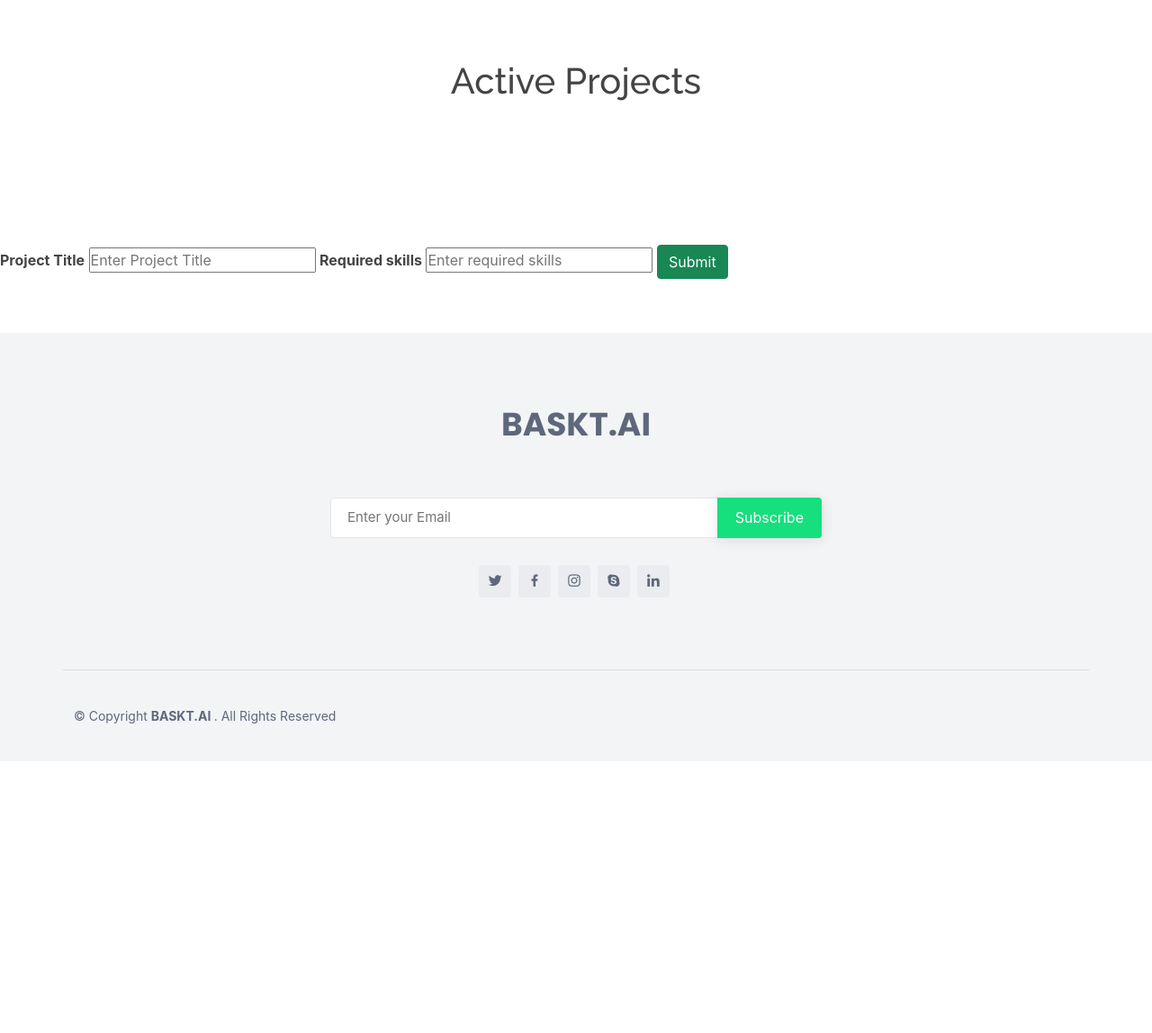
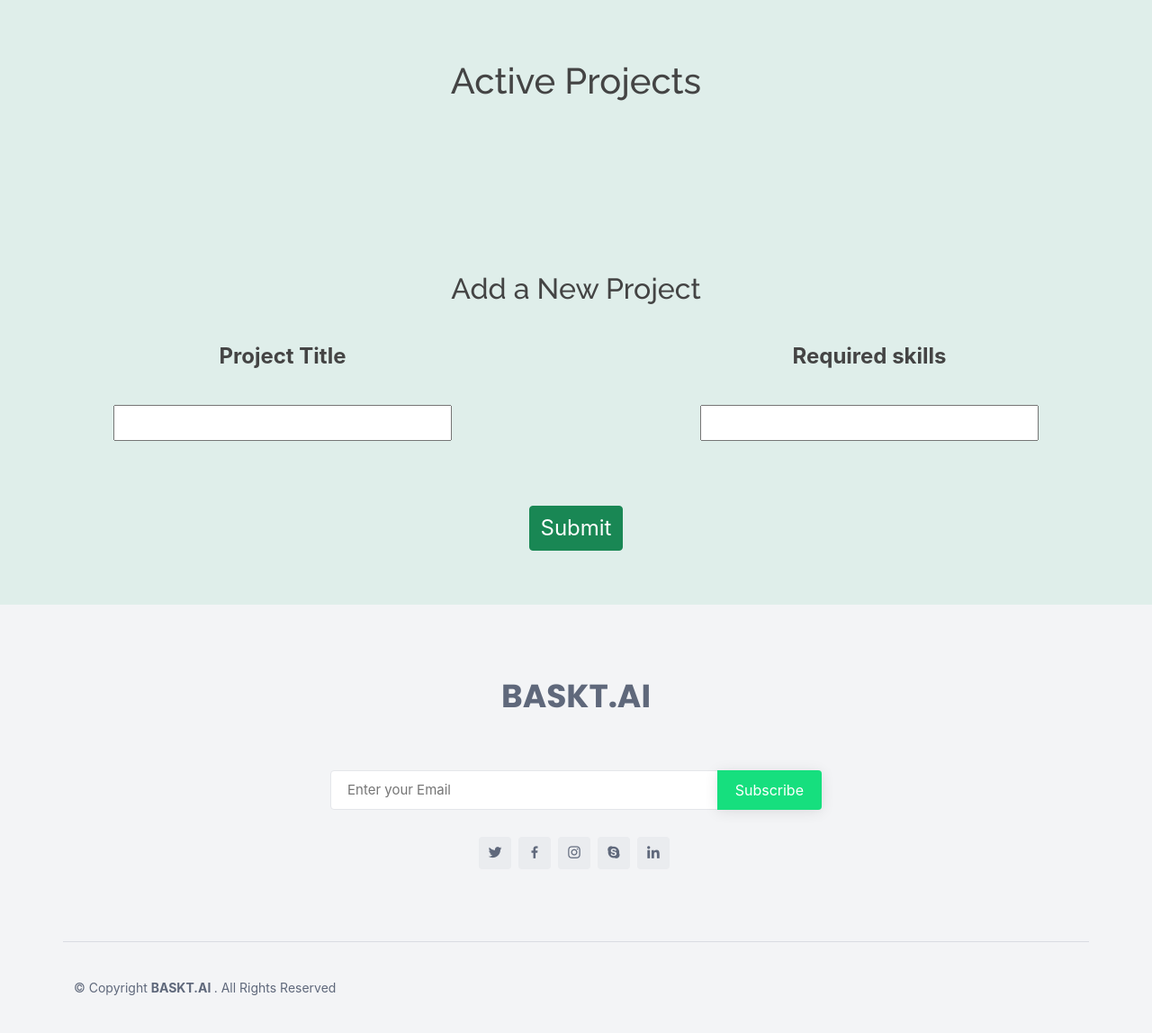
Before and after one commit to tejaspradhan/AI-based-Hiring-Platform, a Flask app: template templates/employer-dashboard.html in a window 1280 px wide. Shown: the part 84-1232 px from the top of the page at 90% size. Before the commit the page ends 888 px from the top, so only its background shows below. Run offline with Flask 2, Linux system fonts and the light colour scheme; the template is opened without the code that fills it, so the values that code supplies are empty; parts of the project's set-up code (start-up, migrations or seed data) failed here and were passed over; some libraries are stand-ins or nearby versions.

Commit message:
done with frontend

```diff
--- a/templates/employer-dashboard.html
+++ b/templates/employer-dashboard.html
@@ -51,7 +51,7 @@
   ======================================================== -->
     </head>
 
-    <body>
+    <body style="background-color: #DFEEEA;"">
 
         <!-- ======= Header ======= -->
         <header id="header" class="fixed-top">
@@ -89,28 +89,45 @@
                 {% for cmp in jobs %}
                     <div class="col-6 col-lg-6">
                         <div class="card-container">
-                            <div class="card card-1">
+                            <div class="card card-4">
+                                <div>
                                     <h2 class="card__title" style="color:black;text-align:center;">{{ cmp.title }}</h2>
+                                </div>
+                                <br>
+                                <div class="row">
                                     {% for i in cmp.appliedemp %}
+                                        <div class="col-lg-6" style="padding-left: 35px;">
                                             <p  style="color:black;">{{ i }}</p><br>
+                                        </div>
                                     {% endfor %}
+                                </div>
                             </div>
                         </div>
                     </div>
                 {% endfor %}
             </div>
         </section>
-        <section>
+        <section style="font-size: 1.5rem; background-color: #DFEEEA;">
+            <h2 style="text-align: center; padding: 30px 30px;">Add a New Project</h2>
             <form method="POST" action="/employer/addJobs">
+                <div class="row" style="text-align: center;">
+                    <div class="col-lg-6">
                         <label for="title">
                             <b>Project Title</b>
                         </label>
-                <input type="text" name="title" placeholder="Enter Project Title">
+                        <br><br>
+                        <input type="text" name="title">
+                    </div>
+                    <div class="col-lg-6">
                         <label for="skills">
                             <b>Required skills</b>
                         </label>
-                <input type="text" name="skills" placeholder="Enter required skills">
-                <input type="submit" class="btn btn-success">
+                        <br><br>
+                        <input type="text" name="skills">
+                    </div>
+                </div><br><br>
+                <center><input type="submit" class="btn btn-success" style="font-size: 1.5rem;"></center>
+
             </form>
         </section>
         <!-- ======= Footer ======= -->
```
Also changed, not shown: templates/employee-dashboard.html (+15 -6 lines). Lines whose indentation alone changed are shown as unchanged.
